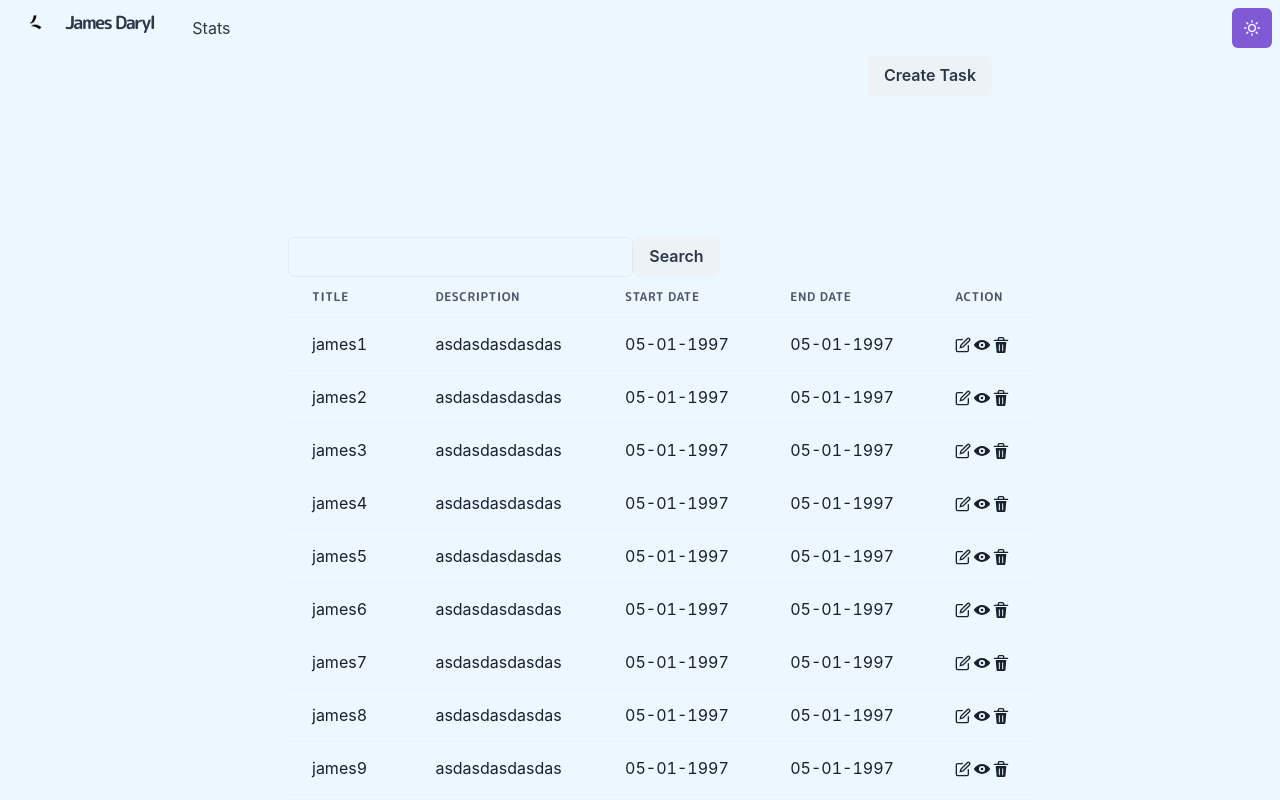
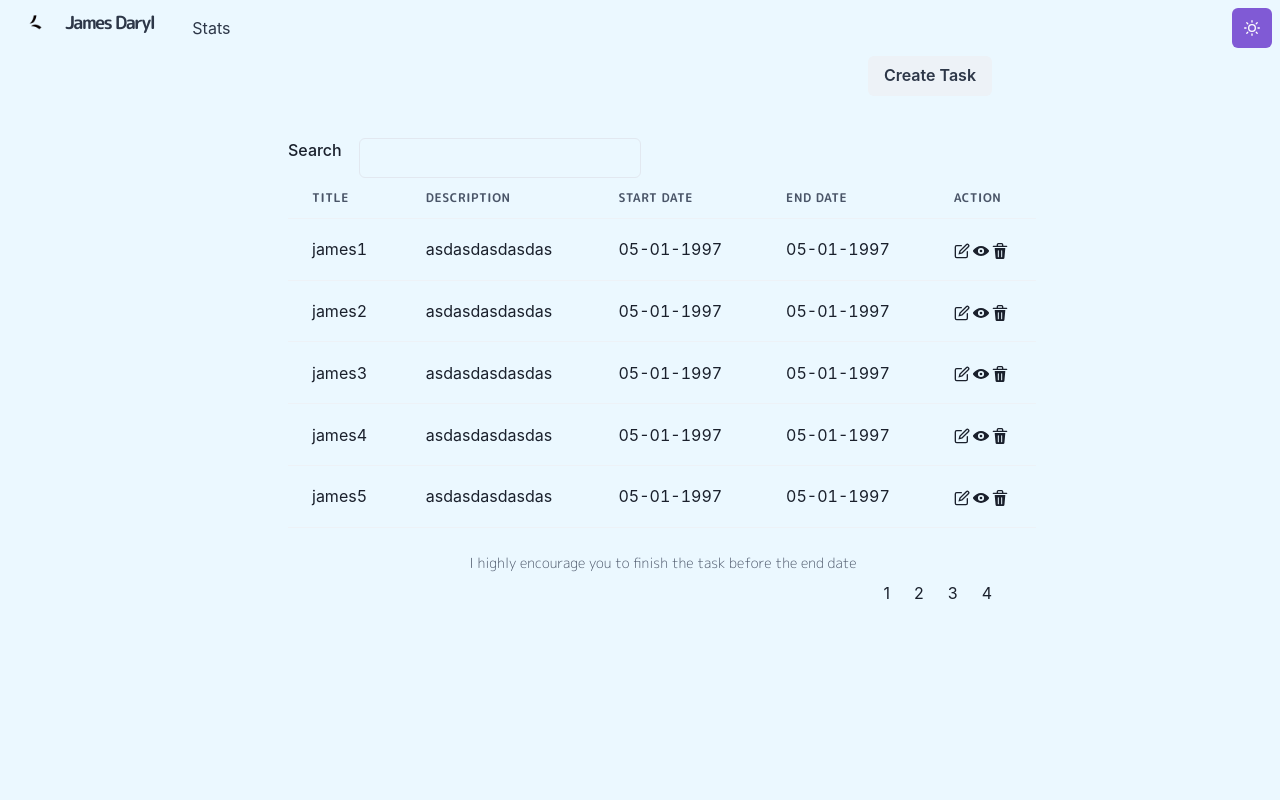
Before and after one commit to jdbbdj/next-todo, a Next.js app: page /todo-app in a window 1280 px wide. Shown: the top 800 px of the page. Built offline with nearby package versions, Linux system fonts and the light colour scheme.

Commit message:
finished debounce search

```diff
--- a/components/SearchField/index.jsx
+++ b/components/SearchField/index.jsx
@@ -7,6 +7,7 @@ import {
   GridItem,
   Button
 } from '@chakra-ui/react'
+import { CloseIcon } from '@chakra-ui/icons'
 import styled from '@emotion/styled'
 
 const SearchControl = styled(FormControl)`
@@ -14,23 +15,26 @@ const SearchControl = styled(FormControl)`
 `
 
 const SearchField = ({
+  items,
   searchInput,
-  setSearchInput,
-  searchReports,
   setSearchReports,
-  setPosts
+  setSearchInput
 }) => {
   useEffect(() => {
-    if (searchReports && searchReports.length > 0) {
-      let results = []
-      if (searchInput !== '') {
-        results = searchReports.filter(val => {
-          if (val.tasktitle.toLowerCase().includes(searchInput.toLowerCase())) {
-            return val
-          }
-        })
-        setSearchReports(results)
-      }
+    if (items && items.length > 0) {
+      const searchDebounce = setTimeout(() => {
+        let results = []
+        if (searchInput) {
+          results = items.filter(item => {
+            const searchField = item.tasktitle.toLowerCase()
+            const searchString = searchInput.toLowerCase()
+            return searchField.indexOf(searchString) > -1
+          })
+          setSearchReports(results)
+        } else setSearchReports(items)
+      }, 500)
+
+      return () => clearTimeout(searchDebounce)
     }
   }, [searchInput])
 
@@ -38,19 +42,28 @@ const SearchField = ({
     <form>
       <SearchControl>
         <Grid templateColumns={`repeat(6, 1fr)`}>
+          <GridItem colSpan={1}>
+            <FormLabel>Search</FormLabel>
+          </GridItem>
           <GridItem colSpan={4}>
             <Input
               type="text"
-              name="username"
-              id="searchReports"
+              name="searchInput"
+              id="searchInput"
               value={searchInput}
               onChange={event => {
                 setSearchInput(event.target.value)
               }}
             />
           </GridItem>
-          <GridItem colSpan={1}>
-            <Button>Search</Button>
+          <GridItem>
+            {searchInput && (
+              <CloseIcon
+                mt={2}
+                onClick={event => setSearchInput('')}
+                cursor="pointer"
+              />
+            )}
           </GridItem>
         </Grid>
       </SearchControl>
--- a/components/TodoList/index.jsx
+++ b/components/TodoList/index.jsx
@@ -12,26 +12,29 @@ const TodoList = () => {
   const [postperPage, setPostsPerPage] = useState(5)
   const [searchInput, setSearchInput] = useState('')
   const [searchReports, setSearchReports] = useState([])
+  const [selectedReports, setSelectedReports] = useState([])
 
   useEffect(() => {
     setPosts(INITIAL_DATA)
     setSearchReports(posts)
+    setSelectedReports(posts)
   }, [posts])
 
   const indexOfLastPost = currentPage * postperPage
   const indexOfFirstPost = indexOfLastPost - postperPage
-  const currentPosts = posts.slice(indexOfFirstPost, indexOfLastPost)
+  const currentPosts = searchInput
+    ? searchReports.slice(indexOfFirstPost, indexOfLastPost)
+    : selectedReports.slice(indexOfFirstPost, indexOfLastPost)
 
   return (
     <>
       <SearchField
+        items={selectedReports}
         searchInput={searchInput}
+        setSearchReports={setSearchReports}
         setSearchInput={setSearchInput}
-        searchReports={searchReports}
-        setSearchReports={setSearchReports}
-        setPosts={setPosts}
       />
-      <ItemPage posts={searchReports} />
+      <ItemPage posts={currentPosts} />
       <Pagination
         postperPage={postperPage}
         totalPosts={posts.length}
```
